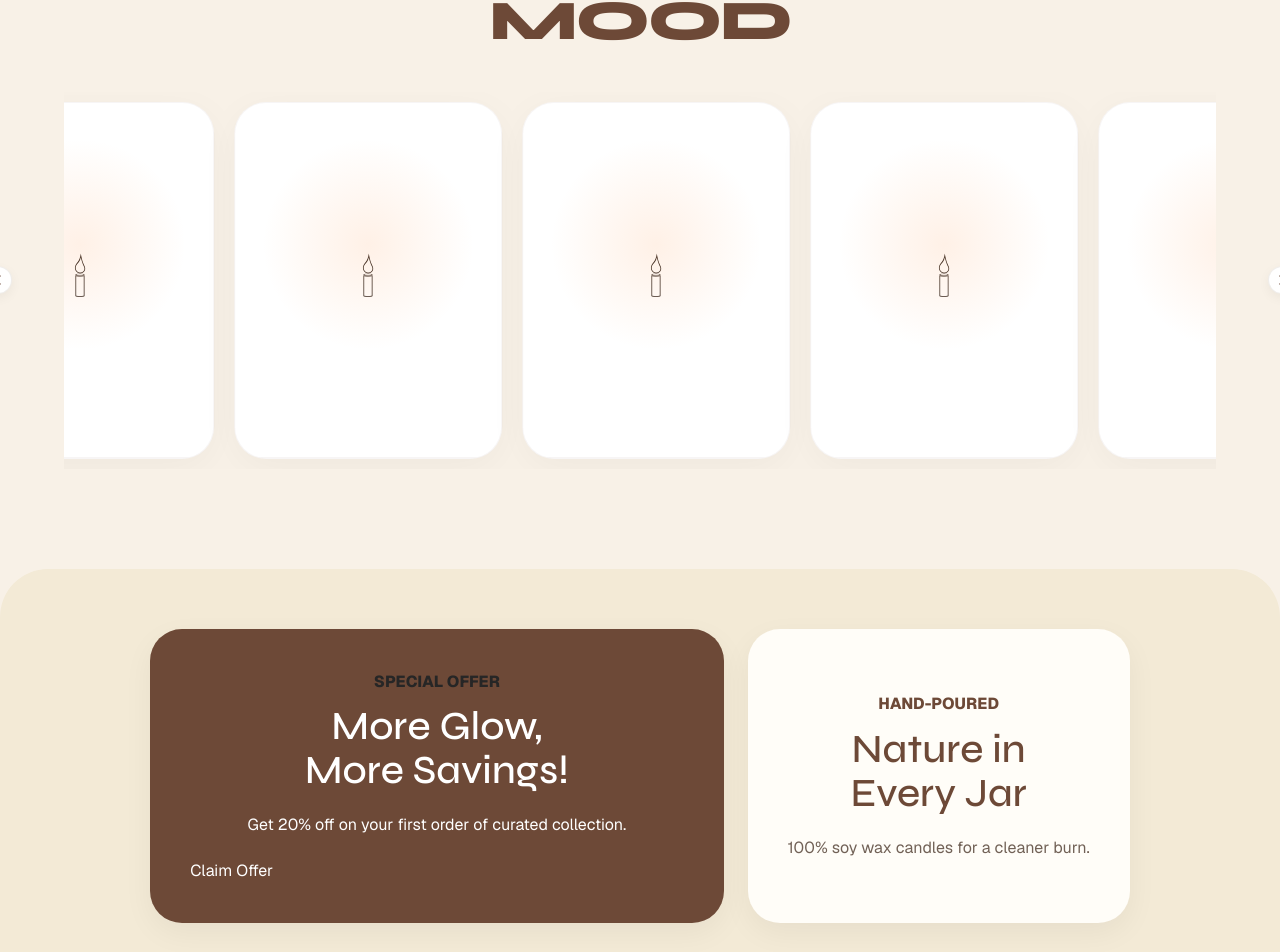
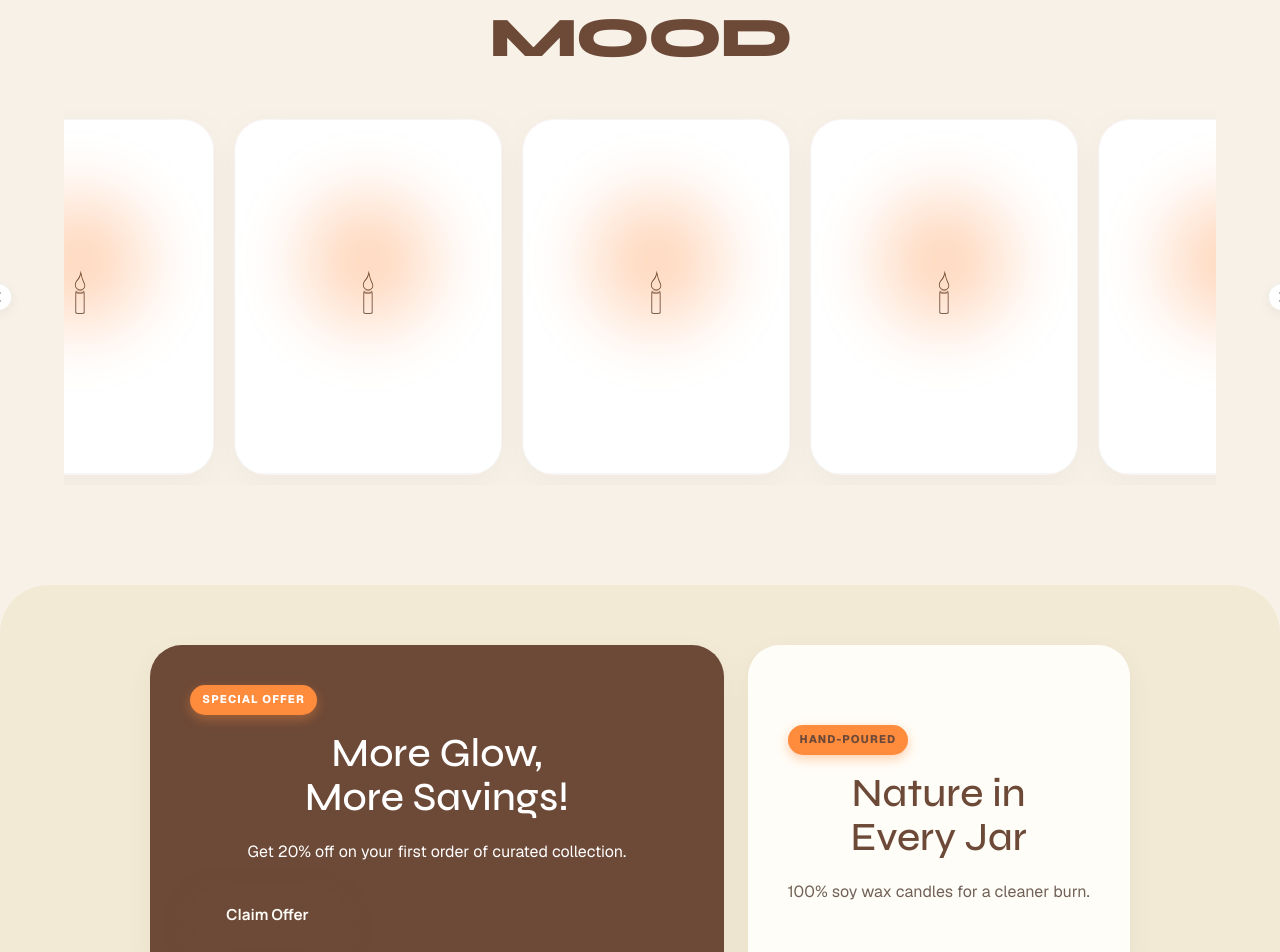
Before and after one commit to akshi009/olc_website, a Next.js app in the folder olc/: page / in a window 1280 px wide. Shown: the part 1665-2617 px from the top of the page. Built offline with nearby package versions, Linux system fonts and the light colour scheme; no server answers; a web font is replaced by a local one.

Commit message:
frontend changes

```diff
--- a/olc/app/carousel/style/index.css
+++ b/olc/app/carousel/style/index.css
@@ -20,10 +20,10 @@
 
 .carousel-tag {
   font-size: 0.8rem;
-  font-weight: 700;
+  font-weight: 800;
   text-transform: uppercase;
   letter-spacing: 0.15em;
-  color: var(--accent-strong);
+  color: var(--accent-pop);
   font-family: "Manrope", sans-serif;
 }
 
@@ -68,11 +68,12 @@
   position: absolute;
   bottom: 30%;
   left: 50%;
-  transform: translateX(-50%);
+  transform: translateX(-50%) translateZ(0);
   width: 80%;
   height: 60%;
-  background: radial-gradient(circle at center, rgba(255, 159, 90, 0.15) 0%, transparent 70%);
+  background: radial-gradient(circle at center, var(--accent-pop-glow) 0%, transparent 70%);
   pointer-events: none;
+  filter: blur(20px);
 }
 
 .carousel-nav-btn {
--- a/olc/app/home/page.tsx
+++ b/olc/app/home/page.tsx
@@ -433,7 +433,7 @@ export default function Home() {
 
                 <section className="pre-footer-cta">
                     <h2 className="pre-footer-title">Ready to<br />Light Up?</h2>
-                    <button className="hero-cta" style={{ background: 'white', color: 'var(--warm-brown)', padding: '20px 40px' }} onClick={() => router.push("/products")}>
+                    <button className="hero-cta" style={{ background: 'white', color: 'var(--warm-brown)', padding: '20px 40px', margin: "0 auto" }} onClick={() => router.push("/products")}>
                         Shop All Candles
                     </button>
                 </section>
--- a/olc/app/home/style/index.css
+++ b/olc/app/home/style/index.css
@@ -16,6 +16,8 @@
   --warm-brown: #6d4937;
   --radius-xl: 48px;
   --radius-lg: 32px;
+  --accent-pop: #ff8b3d;
+  --accent-pop-glow: rgba(255, 139, 61, 0.4);
 
   /* Legacy/Fallback compatibility */
   --candlelight: var(--warm-brown);
@@ -109,6 +111,7 @@ body {
   position: absolute;
   z-index: 4;
   animation: float 4s ease-in-out infinite;
+  filter: drop-shadow(0 0 15px var(--accent-pop-glow));
 }
 
 @keyframes float {
@@ -241,16 +244,20 @@ body {
 .product-card-v2 {
   background: white;
   border-radius: var(--radius-lg);
-  padding: 15px;
+  padding: 16px;
   display: flex;
   flex-direction: column;
-  gap: 15px;
-  box-shadow: 0 10px 30px rgba(0, 0, 0, 0.05);
-  transition: transform 0.3s ease;
+  gap: 12px;
+  cursor: pointer;
+  transition: all 0.4s cubic-bezier(0.165, 0.84, 0.44, 1);
+  border: 1px solid var(--soft-line);
+  box-shadow: 0 10px 30px rgba(0, 0, 0, 0.02);
 }
 
 .product-card-v2:hover {
-  transform: translateY(-10px);
+  transform: translateY(-8px) scale(1.02);
+  box-shadow: 0 30px 60px rgba(109, 73, 55, 0.1);
+  border-color: var(--accent-pop);
 }
 
 .product-card-v2-image {
@@ -318,10 +325,18 @@ body {
 }
 
 .promo-tag {
+  display: inline-block;
+  padding: 6px 12px;
+  background: var(--accent-pop);
+  color: white;
+  font-size: 0.7rem;
   font-weight: 800;
   text-transform: uppercase;
-  color: var(--accent);
-  margin-bottom: 10px;
+  letter-spacing: 0.1em;
+  border-radius: 999px;
+  margin-bottom: 16px;
+  width: fit-content;
+  box-shadow: 0 4px 12px var(--accent-pop-glow);
 }
 
 .promo-title {
@@ -966,6 +981,29 @@ body {
   margin-right: auto;
 }
 
+.hero-cta {
+  display: flex;
+  align-items: center;
+  gap: 12px;
+  padding: 18px 36px;
+  background-color: var(--warm-brown);
+  color: #fffdf8;
+  border: none;
+  border-radius: 999px;
+  font-family: "Manrope", sans-serif;
+  font-size: 0.95rem;
+  font-weight: 700;
+  cursor: pointer;
+  transition: all 0.4s cubic-bezier(0.175, 0.885, 0.32, 1.275);
+  box-shadow: 0 10px 30px rgba(109, 73, 55, 0.2);
+}
+
+.hero-cta:hover {
+  transform: translateY(-5px) scale(1.02);
+  background-color: var(--accent-pop);
+  box-shadow: 0 20px 40px var(--accent-pop-glow);
+}
+
 .cta-btn {
   display: inline-flex;
   align-items: center;
--- a/olc/app/scroller/style/index.css
+++ b/olc/app/scroller/style/index.css
@@ -19,11 +19,12 @@
 
 .scroller-tag {
   font-size: 0.8rem;
-  font-weight: 700;
+  font-weight: 800;
   text-transform: uppercase;
   letter-spacing: 0.15em;
-  color: var(--accent-strong);
+  color: var(--accent-pop);
   font-family: "Manrope", sans-serif;
+  margin-bottom: 8px;
 }
 
 .scroller-title {
@@ -65,12 +66,13 @@
 
 .quote-mark {
   position: absolute;
-  top: 20px;
-  right: 30px;
+  top: 10px;
+  right: 25px;
   font-family: "Syne", sans-serif;
-  font-size: 5rem;
+  font-size: 6rem;
   line-height: 1;
-  color: rgba(109, 73, 55, 0.08);
+  color: var(--accent-pop);
+  opacity: 0.15;
   pointer-events: none;
 }
 
```
